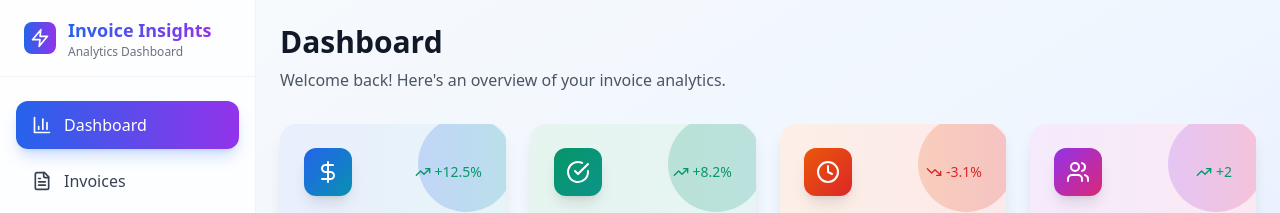
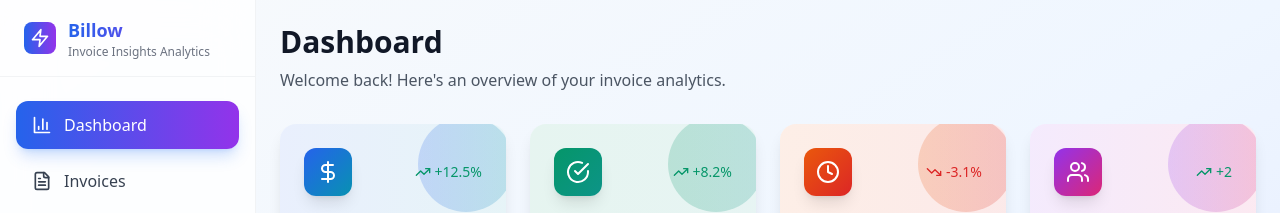
Before and after one commit to kapilsarma2002/billow, a React (Vite) app in the folder frontend/: page /dashboard in a window 1280 px wide. Shown: the top 213 px of the page. Built offline with nearby package versions, Linux system fonts and the light colour scheme.

Commit message:
name change in dashboard

```diff
--- a/frontend/src/components/Layout.tsx
+++ b/frontend/src/components/Layout.tsx
@@ -76,9 +76,9 @@ export const Layout: React.FC<LayoutProps> = ({ children }) => {
               </div>
               <div>
                 <h1 className="text-lg font-bold bg-gradient-to-r from-blue-600 to-purple-600 bg-clip-text text-transparent">
-                  Invoice Insights
+                  Billow
                 </h1>
-                <p className="text-xs text-gray-500 dark:text-gray-400">Analytics Dashboard</p>
+                <p className="text-xs text-gray-500 dark:text-gray-400">Invoice Insights Analytics</p>
               </div>
             </div>
           </div>
@@ -127,7 +127,7 @@ export const Layout: React.FC<LayoutProps> = ({ children }) => {
             {sidebarOpen ? <X className="w-6 h-6" /> : <Menu className="w-6 h-6" />}
           </button>
           <h1 className="text-lg font-bold bg-gradient-to-r from-blue-600 to-purple-600 bg-clip-text text-transparent">
-            Invoice Insights
+            Billow
           </h1>
           <div className="w-10" /> {/* Spacer */}
         </div>
```
